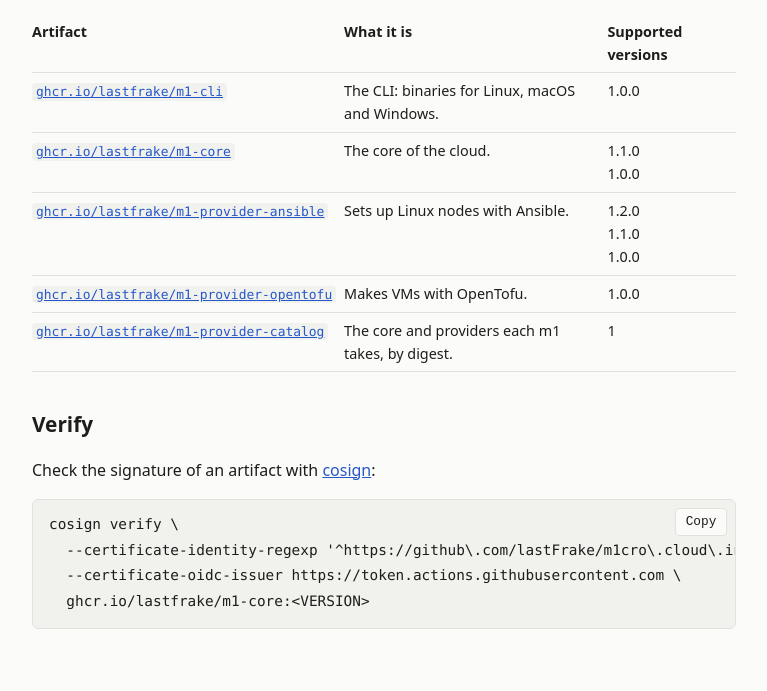
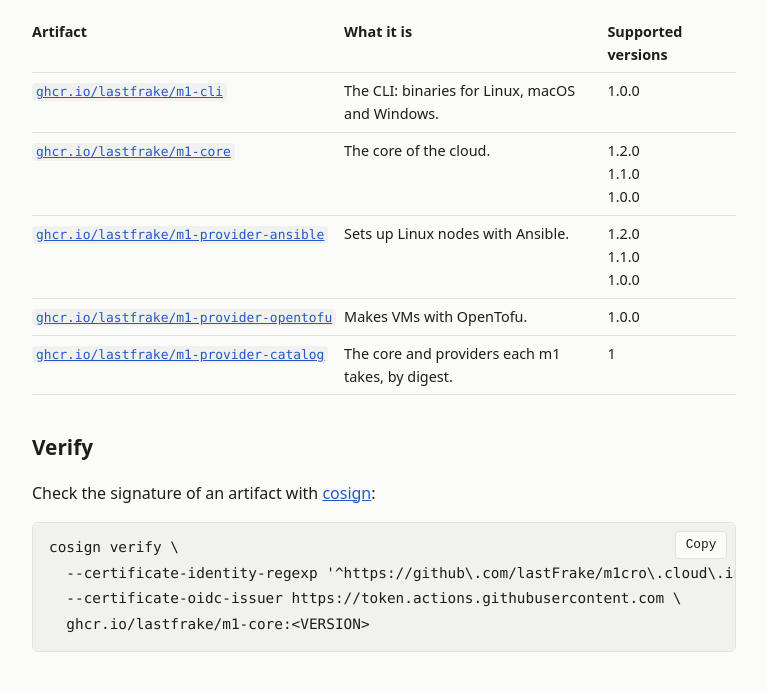
Before and after one commit to lastFrake/m1cro.cloud, a plain HTML site: page artifacts/index.html in a window 1280 px wide. Shown: the part 191-882 px from the top of the page, without its empty margins (256-1023 px from the left). Drawn offline with Linux system fonts and the light colour scheme.

Commit message:
Publish the site

```diff
--- a/artifacts/index.html
+++ b/artifacts/index.html
@@ -25,7 +25,7 @@
 <table>
   <tr><th>Artifact</th><th>What it is</th><th>Supported versions</th></tr>
   <tr><td><a href="https://github.com/users/lastFrake/packages/container/package/m1-cli"><code>ghcr.io/lastfrake/m1-cli</code></a></td><td>The CLI: binaries for Linux, macOS and Windows.</td><td>1.0.0</td></tr>
-  <tr><td><a href="https://github.com/users/lastFrake/packages/container/package/m1-core"><code>ghcr.io/lastfrake/m1-core</code></a></td><td>The core of the cloud.</td><td>1.1.0<br />1.0.0</td></tr>
+  <tr><td><a href="https://github.com/users/lastFrake/packages/container/package/m1-core"><code>ghcr.io/lastfrake/m1-core</code></a></td><td>The core of the cloud.</td><td>1.2.0<br />1.1.0<br />1.0.0</td></tr>
   <tr><td><a href="https://github.com/users/lastFrake/packages/container/package/m1-provider-ansible"><code>ghcr.io/lastfrake/m1-provider-ansible</code></a></td><td>Sets up Linux nodes with Ansible.</td><td>1.2.0<br />1.1.0<br />1.0.0</td></tr>
   <tr><td><a href="https://github.com/users/lastFrake/packages/container/package/m1-provider-opentofu"><code>ghcr.io/lastfrake/m1-provider-opentofu</code></a></td><td>Makes VMs with OpenTofu.</td><td>1.0.0</td></tr>
   <tr><td><a href="https://github.com/users/lastFrake/packages/container/package/m1-provider-catalog"><code>ghcr.io/lastfrake/m1-provider-catalog</code></a></td><td>The core and providers each m1 takes, by digest.</td><td>1</td></tr>
```
Also changed, not shown: .well-known/security.txt.
